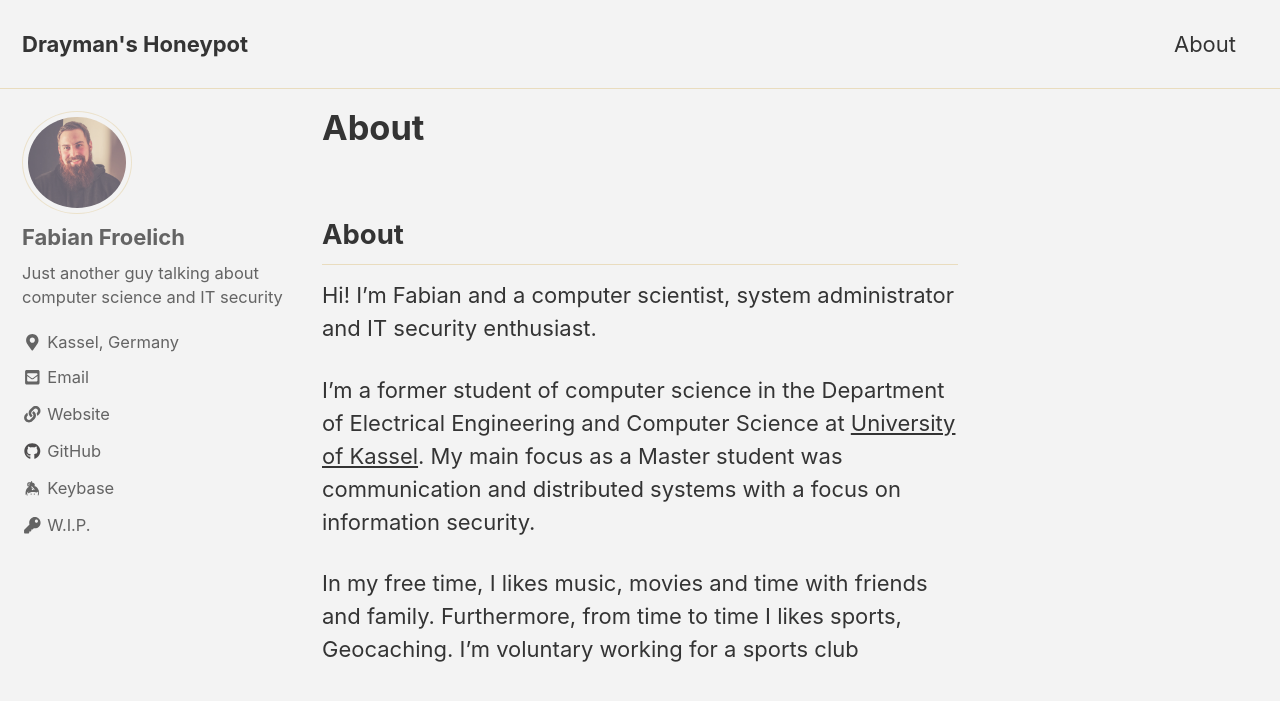
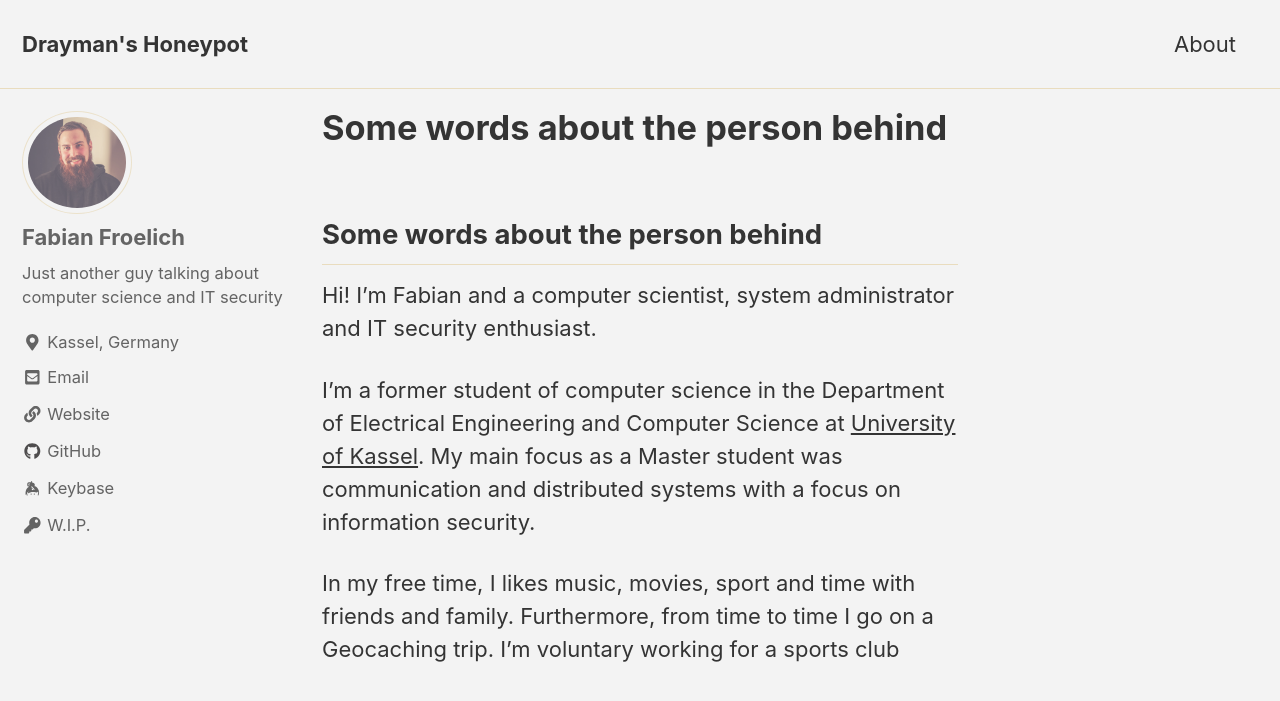
Before and after one commit to thedrayman/thedrayman.github.io, a Jekyll site: the page built from _pages/about.md, in a window 1280 px wide and 900 px high. Shown: the top 701 px of the window. Built offline with Jekyll 4.4.1, drawn with Linux system fonts in a browser that asks for light colours; cached includes are drawn as plain includes; nearby versions of some CDN libraries; our own code applies the rules of GitHub Pages for plain Markdown files.

Commit message:
clean up

```diff
--- a/_pages/about.md
+++ b/_pages/about.md
@@ -3,9 +3,9 @@ layout: single
 permalink: /about/
 author_profile: true
 ---
-## About
+## Some words about the person behind
 Hi! I'm Fabian and a computer scientist, system administrator and IT security enthusiast.
 
 I'm a former student of computer science in the Department of Electrical Engineering and Computer Science at [University of Kassel](https://www.uni-kassel.de/eecs/en/ "Department of Electrical Engineering and Computer Science- Universtiy of Kassel"). My main focus as a Master student was communication and distributed systems with a focus on information security.
 
-In my free time, I likes music, movies and time with friends and family. Furthermore, from time to time I likes sports, Geocaching. I'm voluntary working for a sports club
+In my free time, I likes music, movies, sport and time with friends and family. Furthermore, from time to time I go on a Geocaching trip. I'm voluntary working for a sports club
```
